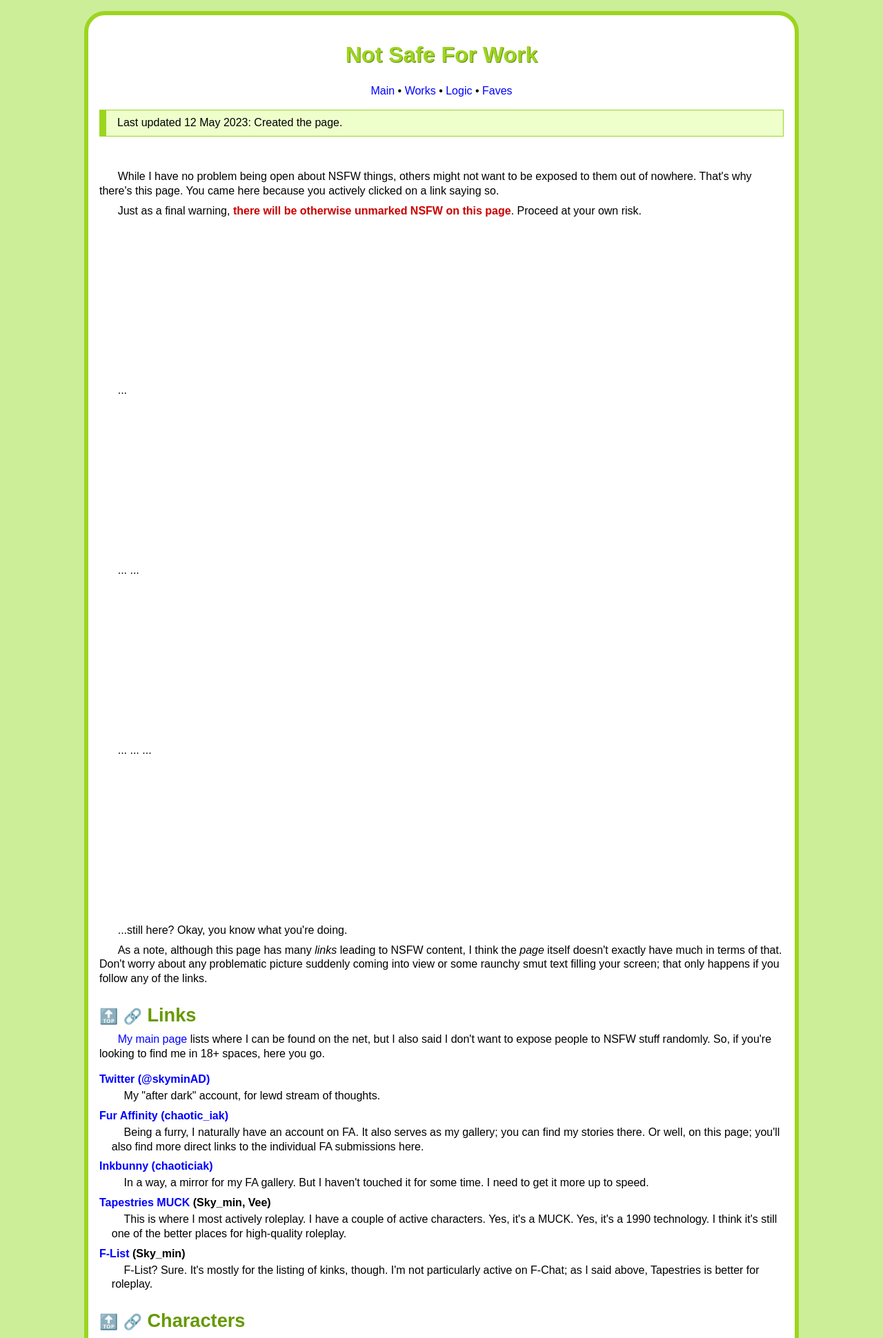
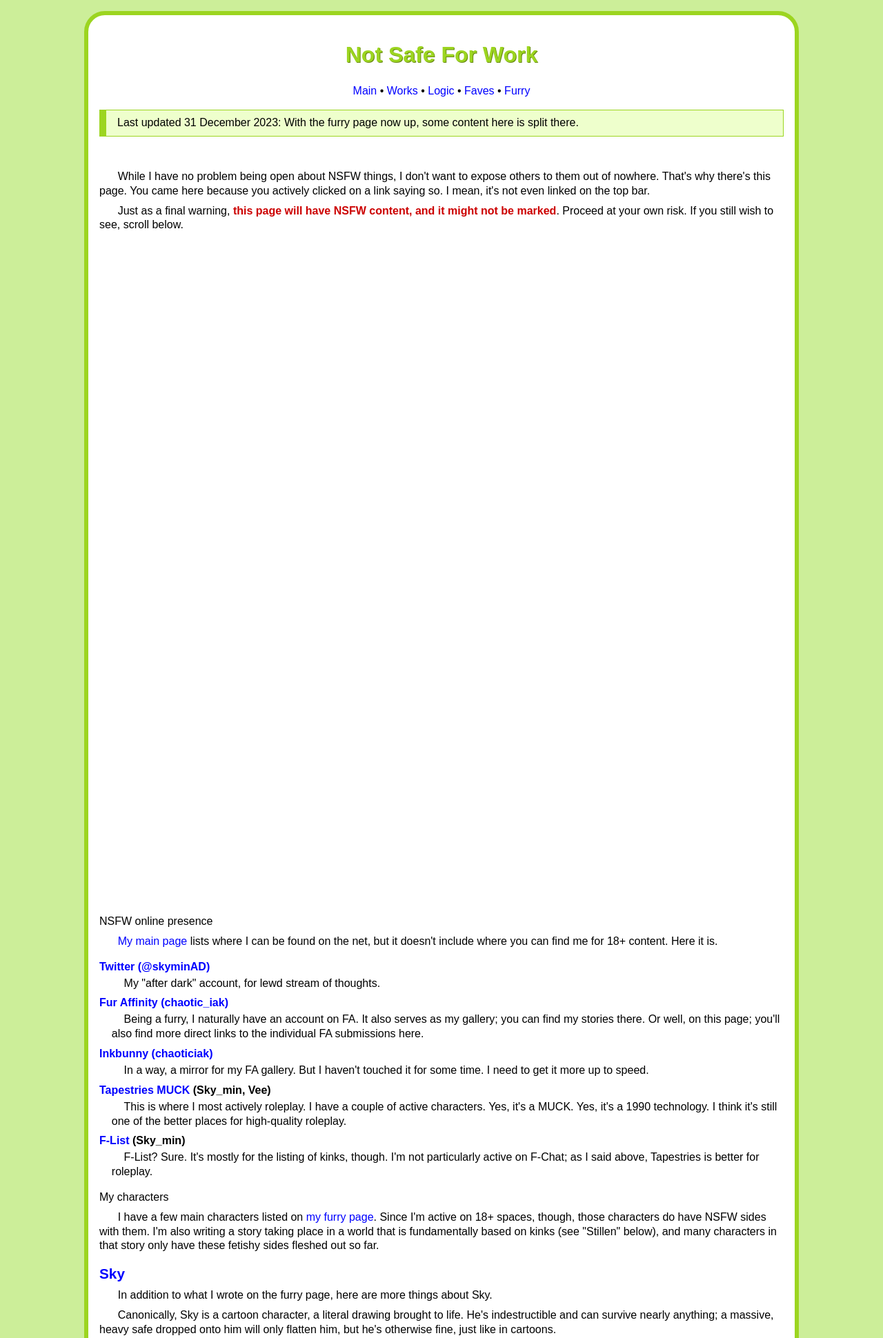
Before and after one commit to chaoticiak/chaoticiak.github.io, a PHP site: page /nsfw.html in a window 1280 px wide. Shown: the top 1940 px of the page at 69% size. Run offline with PHP 8.4, Linux system fonts and the light colour scheme.

Commit message:
new furry page
new furry page, some nsfw content gets splot there, main gets "about me" section, logic puzzles get 4 new puzzles

```diff
--- a/nsfw.html
+++ b/nsfw.html
@@ -15,25 +15,20 @@
 
 <body>
 <h1 id="title">Not Safe For Work</h1>
-<nav id="menu"><a href="index.html">Main</a> &bull; <a href="works.html">Works</a> &bull; <a href="logicpuzzles.html">Logic</a> &bull; <a href="faves.html">Faves</a></nav>
+<nav id="menu"><a href="index.html">Main</a> &bull; <a href="works.html">Works</a> &bull; <a href="logicpuzzles.html">Logic</a> &bull; <a href="faves.html">Faves</a> &bull; <a href="furry.html">Furry</a></nav>
 
 <div id="lastupdated">
-<p>Last updated 12 May 2023: Created the page.</p>
+<p>Last updated 31 December 2023: With the furry page now up, some content here is split there.</p>
 </div>
 
-<p>While I have no problem being open about NSFW things, others might not want to be exposed to them out of nowhere. That's why there's this page. You came here because you actively clicked on a link saying so.</p>
-<p style="margin-bottom: 30vh;">Just as a final warning, <span class="important"><strong>there will be otherwise unmarked NSFW on this page</strong></span>. Proceed at your own risk.</p>
-<p style="margin-bottom: 30vh;">...</p>
-<p style="margin-bottom: 30vh;">... ...</p>
-<p style="margin-bottom: 30vh;">... ... ...</p>
-
-<p>...still here? Okay, you know what you're doing.</p>
-<p>As a note, although this page has many <em>links</em> leading to NSFW content, I think the <em>page</em> itself doesn't exactly have much in terms of that. Don't worry about any problematic picture suddenly coming into view or some raunchy smut text filling your screen; that only happens if you follow any of the links.</p>
+<p>While I have no problem being open about NSFW things, I don't want to expose others to them out of nowhere. That's why there's this page. You came here because you actively clicked on a link saying so. I mean, it's not even linked on the top bar.</p>
+<p>Just as a final warning, <span class="important"><strong>this page will have NSFW content, and it might not be marked</strong></span>. Proceed at your own risk. If you still wish to see, scroll below.</p>
+<p style="margin-bottom: 120vh;">&nbsp;</p>
 
 
 
-<section><h2 id="links"><a href="#title" class="anchor">&#128285;</a> <a href="#links" class="anchor">&#128279;</a> Links</h2>
-    <p><a href="index.html">My main page</a> lists where I can be found on the net, but I also said I don't want to expose people to NSFW stuff randomly. So, if you're looking to find me in 18+ spaces, here you go.</p>
+<section>NSFW online presence</h2>
+    <p><a href="index.html">My main page</a> lists where I can be found on the net, but it doesn't include where you can find me for 18+ content. Here it is.</p>
 
     <dl>
         <dt><a href="https://twitter.com/skyminAD">Twitter (@skyminAD)</a></dt>
@@ -51,44 +46,21 @@
 
 
 
-<section><h2 id="characters"><a href="#title" class="anchor">&#128285;</a> <a href="#characters" class="anchor">&#128279;</a> Characters</h2>
-    <p>Like many furries, I do have my own characters, my babies that I lovingly subject into precarious perils. I use them in roleplays (mostly on Tapestries) and stories I write. Technically, these characters as they are should be SFW; it's just that I use them a lot for NSFW situations, including roleplays, that they are generally more polished on the NSFW side.</p>
+<section>My characters</h2>
+    <p>I have a few main characters listed on <a href="furry.html">my furry page</a>. Since I'm active on 18+ spaces, though, those characters do have NSFW sides with them. I'm also writing a story taking place in a world that is fundamentally based on kinks (see "Stillen" below), and many characters in that story only have these fetishy sides fleshed out so far.</p>
 
 
-    <section><h3>Sky (<a href="https://www.dropbox.com/s/qbbz7s43dz4qkdp/Sky%20Petal%20Dance%20%28by%20fisk%29.jpg?dl=0">image</a> (SFW), drawn by <a href="https://www.furaffinity.net/user/largoes">Fisk</a>)</h3>
-        <p>An anthro Skymin (<a href="https://bulbapedia.bulbagarden.net/wiki/Shaymin_(Pok%C3%A9mon)">Shaymin</a> in Sky Forme), but that's not the interesting part. He's a cartoon character, a literal drawing brought to life. That mostly means he's indestructible, but at the same time, very malleable. He gets into all sorts of kinky troubles, but he just loves every moment of it.</p>
-        <p>Appearance-wise, basically imagine a regular Skymin and anthropomorphize them. Basically that. Just to give him a little unique feature, his red petal-like "scarf" is missing. Also, he pretty much never wears clothes, although being a cartoon character, it's easy to appear family-friendly.</p>
+    <section><h3><a href="furry.html#sky">Sky</a></h3>
+        <p>In addition to what I wrote on the furry page, here are more things about Sky.</p>
+        <p>Canonically, Sky is a cartoon character, a literal drawing brought to life. He's indestructible and can survive nearly anything; a massive, heavy safe dropped onto him will only flatten him, but he's otherwise fine, just like in cartoons.</p>
+        <p>He has such taken advantage of this situation. He gets into all sorts of kinky troubles, often involving his malleable toony nature, and he loves every moment of it.</p>
     </section>
 
 
-    <section><h3>Vee (<a href="https://www.dropbox.com/s/nngr545sdmjzcn8/Vee%20scientist%20%28by%20Oli%29.PNG?dl=0">image</a> (SFW), drawn by <a href="https://www.furaffinity.net/user/asurium">Oliver</a>)</h3>
-        <p>An anthro <a href="https://bulbapedia.bulbagarden.net/wiki/Eevee_(Pok%C3%A9mon)">Eevee</a>, that is pretty smart, being well-versed in a combination of science, technology, and magic. Like all smart people do, he uses it for raunchy purposes.</p>
-        <p>He hates the idea of evolving and being locked into one choice; he wants to have it all. Thanks to science, he has found a way to be able to temporarily take up an evolutionary form and switch back at will. Each form has a significantly different appearance (duh) and some unique abilities; sometimes his sex and gender also change, and there may be slight personality shifts. He also has a different name in each of his forms, although he still listens to "Vee".</p>
-        <p>All the forms are basically just anthro versions of the corresponding Pokémon without any change. As an Eevee, he doesn't like wearing much clothes given that his fur is very thick and fluffy; at the same time, he doesn't need to, since he's a null. Other forms have different preferences.</p>
+    <section><h3><a href="furry.html#vee">Vee</a></h3>
+        <p>In addition to what I wrote on the furry page, here are more things about Vee.</p>
+        <p>He's actually a researcher; that's why he's familiar with the scientific method. But he's not just a simple researcher. His field of study is the study of kinks and fetishes. He's pretty adept at science, technology, and magic, so he gleefully uses them for his kinky research, or simply to indulge himself in raunchy things that many people can only dream of.</p>
     </section>
-
-
-    <section><h3>Other characters</h3>
-        <p>Other characters I have. Some are minor (in the sense of rarely-used, not a child); some are still new and I'm still getting the bearings; some are just no longer used.</p>
-
-        <dl>
-            <dt>Fen</dt>
-                <dd>An anthro fennec fox girl. I made the character on the spot upon seeing an image, and I used her in roleplays with a friend back in, like, 2013? Pro tip: A picture alone isn't enough. I didn't manage to develop her character; for now, she's basically retired.</dd>
-            <dt>Eta</dt>
-                <dd>An anthro male fox. Looking pretty generic, with pure white fur everywhere except for an eta (&eta;) symbol in light blue fur on his chest. He's normally mute; because of this, he's tend to be shy and introverted. His gimmick is that he's very easily influenced: interact with him enough, and he starts to copy your appearance and behavior. I like the idea, but I feel like I need to flesh him out more.</dd>
-            <dt>Vee, Yellow, Leaf</dt>
-                <dd>Before Vee's appearance now, his evolution forms had more drastic changes, essentially different personalities and people in the same "body". I've since changed him to the Vee that you see above. However, Yellow and Leaf live on, in a way.</dd>
-                <dd>I'm in a D&D game DMed by a friend. (Fisk, the one that drew the picture for Sky above.) Vee is my character in the world, and I know full well this would be a different "incarnation" of Vee. (For one, he won't so easily evolve temporarily like that.) Fisk also asked me if I had any NPCs to seed the world; I offered up Vee's evolutions to them. They ended up using Yellow and Leaf as NPCs; since I would be playing alone (the world is shared with several other groups, but I prefer having less people), Yellow and Leaf became part of my "party", occasionally venturing out together. (Since then, two other friends I trust picked up Yellow and Leaf as PCs, so that Fisk didn't have to handle them, and also making the party more lively.)</dd>
-                <dd>These characters only exist in that D&D world, but they are still precious. I even commissioned Fisk to draw all of them. Meet <a href="https://www.dropbox.com/s/3ik2qa4bid1gzsl/Vee%20D%26D%20artificer%20%28by%20Fisk%29.jpg?dl=0">Vee the artificer/wizard Eevee</a>, <a href="https://www.dropbox.com/s/78b2pp5n28oolh9/Yellow%20D%26D%20rogue%20%28by%20Fisk%29.png?dl=0">Yellow the rogue/wizard Umbreon</a>, and <a href="https://www.dropbox.com/s/75zwyi2h0lpicml/Leaf%20D%26D%20druid%20%28by%20Fisk%29.png?dl=0">Leaf the druid Leafeon</a> (all SFW).</dd>
-            <dt>Khuwa, Vula, Pixa, Rena</dt>
-                <dd>Four characters that I introduced in my work for Stillen. All of them are anthro Pokémon; I think I have an unreasonable interest in many cute Pokémon designs.</dd>
-                <dd>Khuwa is a Smeargle. They are from Gwafriplex, which is like a separate city (okay, a separate world, but in this setting, it's not hard to travel between worlds), and they visited Stillen for the first time.</dd>
-                <dd>Vula and Pixa are Vulpix twins; Vula is Kantonian and Pixa is Alolan. Both are Stillen residents.</dd>
-                <dd>Rena is a Braixen, and is also a Stillen resident. I'm still tickled at how I came up with Rena's name. (I'm a fan of <a href="https://bulbapedia.bulbagarden.net/wiki/Serena_(anime)">Serena</a> in the Pokémon anime, and she had a Braixen for most of her appearance. The Japanese name for <a href="https://bulbapedia.bulbagarden.net/wiki/Braixen_(Pok%C3%A9mon)">Braixen</a> is テールナー "Tairenar", so I just took the common parts.)</dd>
-                <dd>All of them are new characters and I'm still trying to feel out how their personalities would be.</dd>
-        </dl>
-    </section>
-</section>
 
 
 
@@ -147,8 +119,23 @@
     <dl>
         <dt><a href="https://www.dropbox.com/s/ghwrd5b16xctefv/welcome.md?dl=0">Welcome to Stillen!</a> (2022 &ndash; now: Chapters 1&ndash;3) (also on Fur Affinity, start from <a href="https://www.furaffinity.net/view/49727520/">Chapter 1</a>)</dt>
             <dd class="tag">(Tags: Immobilization, "bad" end, enthusiastic consent, explicit. Also reckless abuse of technology, and a whole lot of other tags based on chapter.)</dd>
-            <dd>Introducing Stillen through the lens of a visitor named Khuwa. Also my first story with chapters, which turns out to be a bad idea given that I just keep postponing writing future chapters.</dd>
+            <dd>Introducing Stillen through the lens of a visitor named Khuwa.</dd>
+            <dd>Note: The story as-is is currently unfinished. I'm doing a major rewrite that adds much more content and exposition, and it will replace this once it's done. It takes quite a long time though.</dd>
     </dl>
+
+
+    <section><h3>Stillen characters</h3>
+        <p>Part of worldbuilding is creating new characters, and I've latched onto quite a few. I think I want a mini-site for Stillen stuff at some point, but as long as it's not there yet...</p>
+
+        <dl>
+            <dt>Khuwa</dt>
+                <dd>A nonbinary Smeargle. An artist from the topa of Gwafriplex, which has decided to come and visit Stillen to discover new things and get new inspiration. Quiet and self-reserved, although polite and kind to others.</dd>
+            <dt>Vulio and Pixia</dt>
+                <dd>Vulpix twins; Vulio is male Kantonian and Pixia is female Alolan. Both are Stillen residents and help a whole lot, that they are known by pretty much every member of the community.</dd>
+            <dt>Rena</dt>
+                <dd>A female Braixen. A Stillen resident, and not-so-secretly a big fan of Khuwa's works.</dd>
+        </dl>
+    </section>
 </section>
 
 
--- a/style.css
+++ b/style.css
@@ -124,6 +124,23 @@ details > summary {
     cursor: pointer;
 }
 
+details.warning {
+    border: 1px solid #c00;
+    border-radius: 15px;
+    background-color: #fdd;
+    padding-left: 1rem;
+    padding-right: 0.5rem;
+}
+
+details.warning > summary {
+    color: #c00;
+}
+
+details.warning > summary::before {
+    content: "⚠ ";
+    color: #c00;
+}
+
 dt {
     font-weight: bold;
     margin-top: 0.5em;
--- a/test.html
+++ b/test.html
@@ -11,7 +11,7 @@
 
 <body>
 <h1 id="title">Test</h1>
-<nav id="menu"><a href="index.html">Main</a> &bull; <a href="works.html">Works</a> &bull; <a href="logicpuzzles.html">Logic</a> &bull; <a href="faves.html">Faves</a></nav>
+<nav id="menu"><a href="index.html">Main</a> &bull; <a href="works.html">Works</a> &bull; <a href="logicpuzzles.html">Logic</a> &bull; <a href="faves.html">Faves</a> &bull; <a href="furry.html">Furry</a></nav>
 
 <div id="lastupdated">
 <p>This shouldn't be public.</p>
--- a/works.html
+++ b/works.html
@@ -11,7 +11,7 @@
 
 <body>
 <h1 id="title">My works</h1>
-<nav id="menu"><a href="index.html">Main</a> &bull; <a href="works.html">Works</a> &bull; <a href="logicpuzzles.html">Logic</a> &bull; <a href="faves.html">Faves</a></nav>
+<nav id="menu"><a href="index.html">Main</a> &bull; <a href="works.html">Works</a> &bull; <a href="logicpuzzles.html">Logic</a> &bull; <a href="faves.html">Faves</a> &bull; <a href="furry.html">Furry</a></nav>
 
 <div id="lastupdated">
 <p>Last updated 25 May 2023: The "academic" section is now renamed "nonfiction", because I have a few essays that are even less academic than the penalty theory article.</p>
```
Also changed, not shown: faves.html (+12 -6 lines), furry.html (added, +93 -0 lines), index.html (+26 -25 lines), logicpuzzles.html (+62 -2 lines), logicpuzzles/contact-20230827.png (added), logicpuzzles/rampage-20231126.png (added), logicpuzzles/rampage-example.png (added), logicpuzzles/starbattleregionless-20230826.png (added), logicpuzzles/turnaround-20231202.png (added), resources/sky-maimoonrabbit.png (added), resources/vee-artificer-fisk.jpg (added).
